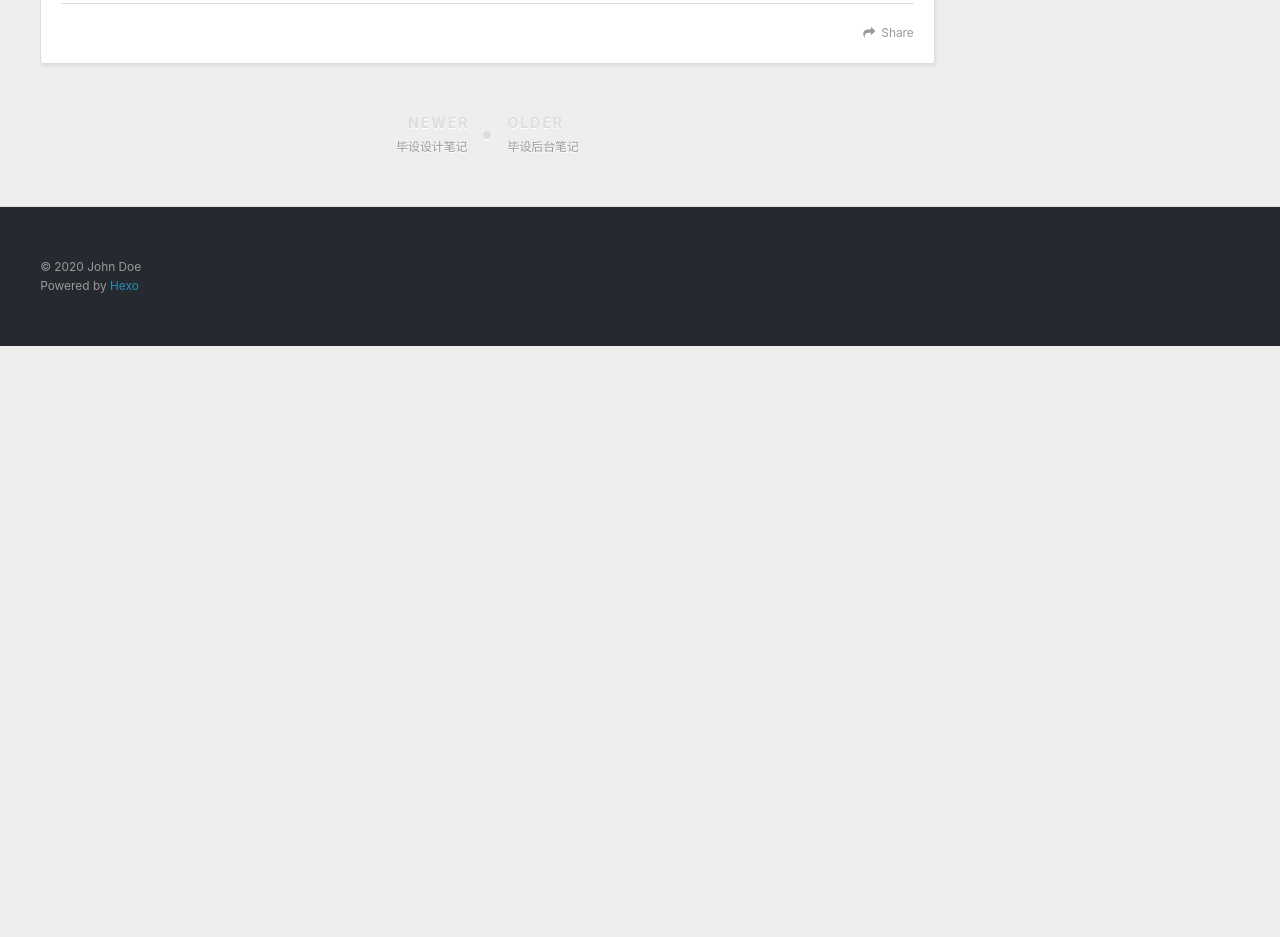
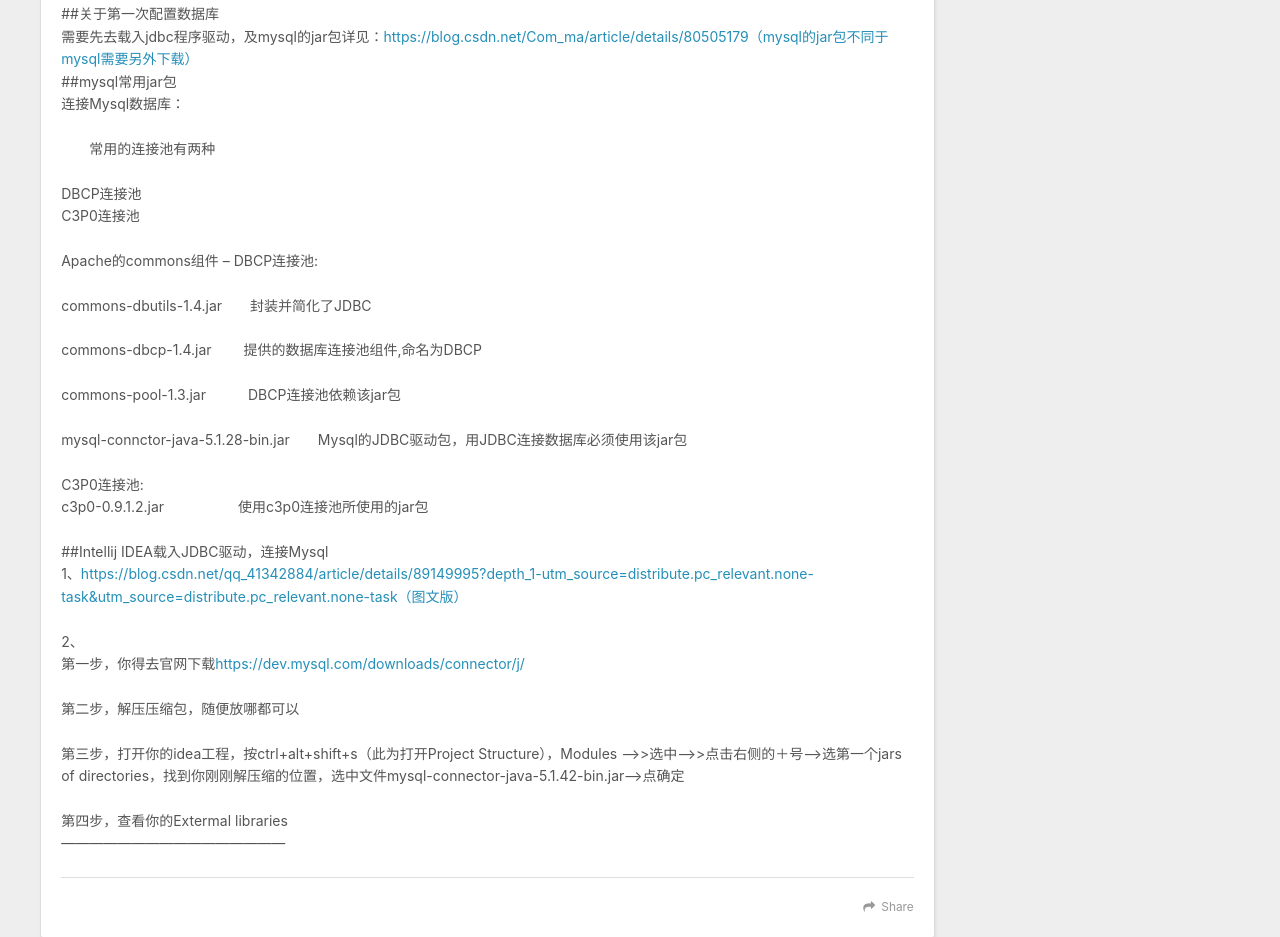
Before and after one commit to GodDeBug/GodDeBug.github.io, a plain HTML site: page 2020/02/23/毕设冗余笔记/index.html in a window 1280 px wide. Shown: the part 1250-2187 px from the top of the page. Before the commit the page ends 1596 px from the top, so only its background shows below. Drawn offline with nearby package versions, Linux system fonts and the light colour scheme.

Commit message:
Site updated: 2020-03-02 15:18:59

```diff
--- a/2020/02/23/毕设冗余笔记/index.html
+++ b/2020/02/23/毕设冗余笔记/index.html
@@ -16,7 +16,7 @@
 <meta property="og:locale" content="en_US">
 <meta property="og:image" content="http://yoursite.com/img/%E7%95%8C%E9%9D%A2.jpg">
 <meta property="article:published_time" content="2020-02-23T04:18:59.000Z">
-<meta property="article:modified_time" content="2020-02-28T06:26:43.590Z">
+<meta property="article:modified_time" content="2020-03-02T07:17:56.178Z">
 <meta property="article:author" content="John Doe">
 <meta name="twitter:card" content="summary">
 <meta name="twitter:image" content="http://yoursite.com/img/%E7%95%8C%E9%9D%A2.jpg">
@@ -92,6 +92,20 @@
 
         <p>##项目相关信息<br><a href="https://www.cnblogs.com/hellokuangshen/tag/SpringBoot/" target="_blank" rel="noopener">https://www.cnblogs.com/hellokuangshen/tag/SpringBoot/</a><br><a href="https://blog.kuangstudy.com/index.php/archives/630/" target="_blank" rel="noopener">https://blog.kuangstudy.com/index.php/archives/630/</a><br>##创建第一个spring项目<br>有两个方式：<br>###一个是通过官网下个架包<br>通过官方网站：<a href="https://spring.io/projects/spring-boot#overview。在里面找到Quick" target="_blank" rel="noopener">https://spring.io/projects/spring-boot#overview。在里面找到Quick</a> start，点开链接。<br>显示的界面就是创建spring的初始界面：<br><img src="/img/界面.jpg"><br>group(包名的前面与其相同)和artifact（与name命名相同）是mavean里的<br>Options里有选项，选项里有jar和war打包一般选择前者。<br>dependencies（依赖）一般写web，选择spring web依赖（）<br>最后点击generater生成（标准的mvean项目）<br>下载下来一个压缩包，再将其解压导入到idea中<br>###第二个方式，idea内部创建<br>new project里左侧有一个spring initializr有默认的网站，直接next，与之前网站设计一致。<br>建成后：包（.mvn）、文件（gitignore、help.md、mvnw、mvnw.cmd）没有用，可以删除。<br>src下的<br>main下的java/…xxxx.java为主函数（主入口）<br>    下的resources/…application.properties为springboot的配置文件<br>test下的java/…xxxx.java为单元测试<br>编写普通web子页面<br>1、在main下的java/…xxxx.java为主函数（主入口）的同一目录下新建一个controller包，包下面new一个c文件<br>2、c文件下生成一个class表头用@RestController<br>3、再生成一个string方法，return一个字符串。（方法前加一个@RequestMapping(“/hello”)）。这里的hello是子网页名（子网页路径）</p>
 <p>##关于解决无法创建包名和class文件方法<br><a href="https://blog.csdn.net/q283614346/article/details/97924462?depth_1-utm_source=distribute.pc_relevant.none-task&amp;utm_source=distribute.pc_relevant.none-task" target="_blank" rel="noopener">https://blog.csdn.net/q283614346/article/details/97924462?depth_1-utm_source=distribute.pc_relevant.none-task&amp;utm_source=distribute.pc_relevant.none-task</a><br>##对于文件下只有directoey的原因：<br>因为maven库下载缓慢，导入依赖包安装未完成有关。<br>解决方法：<br>解决maven 在intellij IDEA 下载依赖包速度慢的问题<br><a href="https://blog.csdn.net/sinat_23170019/article/details/89222074" target="_blank" rel="noopener">https://blog.csdn.net/sinat_23170019/article/details/89222074</a></p>
+<p>##关于第一次配置数据库<br>    需要先去载入jdbc程序驱动，及mysql的jar包详见：<a href="https://blog.csdn.net/Com_ma/article/details/80505179（mysql的jar包不同于mysql需要另外下载）" target="_blank" rel="noopener">https://blog.csdn.net/Com_ma/article/details/80505179（mysql的jar包不同于mysql需要另外下载）</a><br>##mysql常用jar包<br>连接Mysql数据库：</p>
+<p>　　常用的连接池有两种</p>
+<p>DBCP连接池<br>C3P0连接池</p>
+<p>Apache的commons组件 – DBCP连接池:</p>
+<p>commons-dbutils-1.4.jar　　封装并简化了JDBC</p>
+<p>commons-dbcp-1.4.jar　　   提供的数据库连接池组件,命名为DBCP</p>
+<p>commons-pool-1.3.jar　　　DBCP连接池依赖该jar包</p>
+<p>mysql-connctor-java-5.1.28-bin.jar　　Mysql的JDBC驱动包，用JDBC连接数据库必须使用该jar包</p>
+<p>C3P0连接池:<br>c3p0-0.9.1.2.jar　　　　　   使用c3p0连接池所使用的jar包</p>
+<p>##Intellij IDEA载入JDBC驱动，连接Mysql<br>1、<a href="https://blog.csdn.net/qq_41342884/article/details/89149995?depth_1-utm_source=distribute.pc_relevant.none-task&amp;utm_source=distribute.pc_relevant.none-task（图文版）" target="_blank" rel="noopener">https://blog.csdn.net/qq_41342884/article/details/89149995?depth_1-utm_source=distribute.pc_relevant.none-task&amp;utm_source=distribute.pc_relevant.none-task（图文版）</a></p>
+<p>2、<br>第一步，你得去官网下载<a href="https://dev.mysql.com/downloads/connector/j/" target="_blank" rel="noopener">https://dev.mysql.com/downloads/connector/j/</a></p>
+<p>第二步，解压压缩包，随便放哪都可以</p>
+<p>第三步，打开你的idea工程，按ctrl+alt+shift+s（此为打开Project Structure），Modules —&gt;&gt;选中<Module source>–&gt;&gt;点击右侧的＋号——&gt;选第一个jars of directories，找到你刚刚解压缩的位置，选中文件mysql-connector-java-5.1.42-bin.jar——&gt;点确定</p>
+<p>第四步，查看你的Extermal libraries<br>————————————————</p>
 
 
     </div>
```
Also changed, not shown: index.html (+14 -0 lines).
